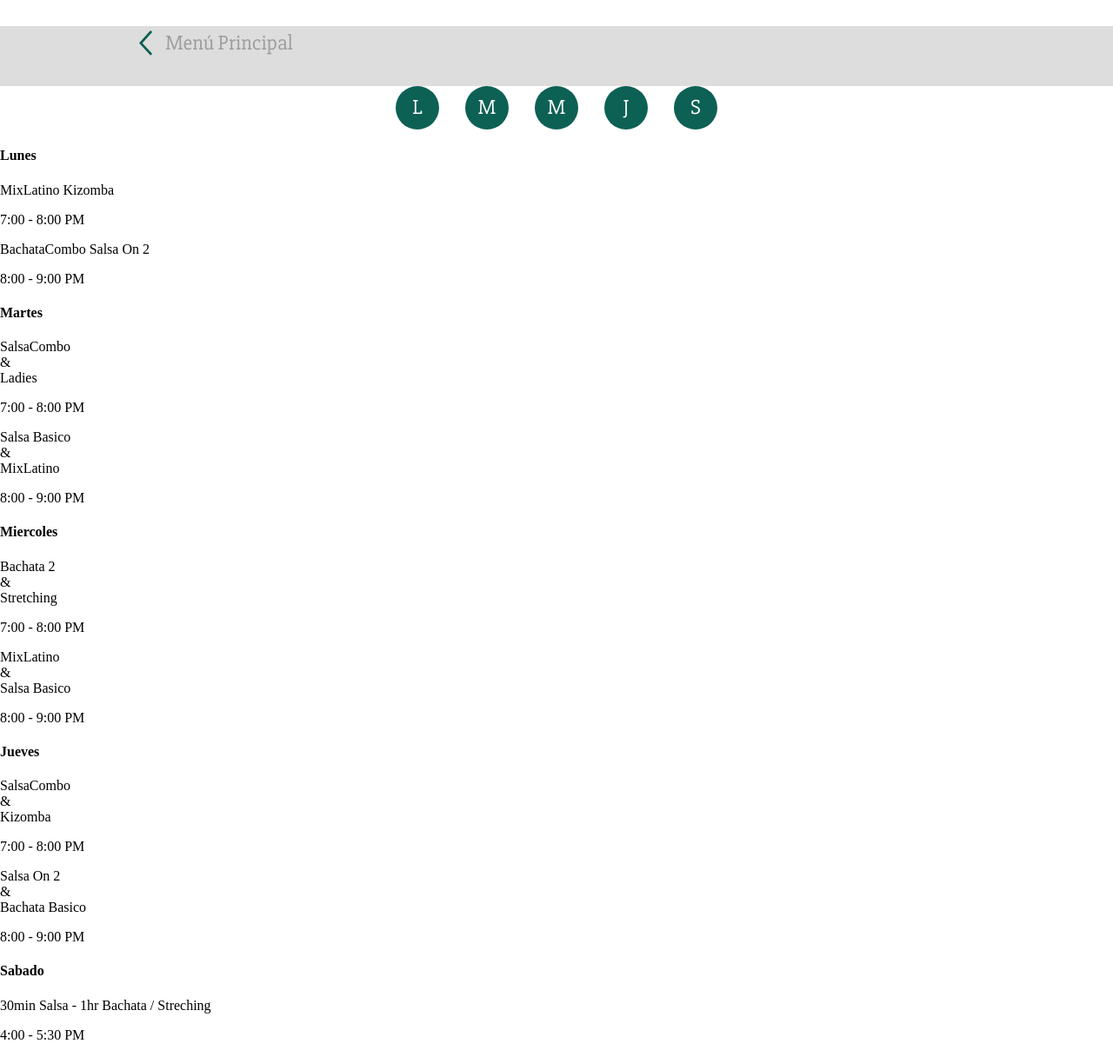
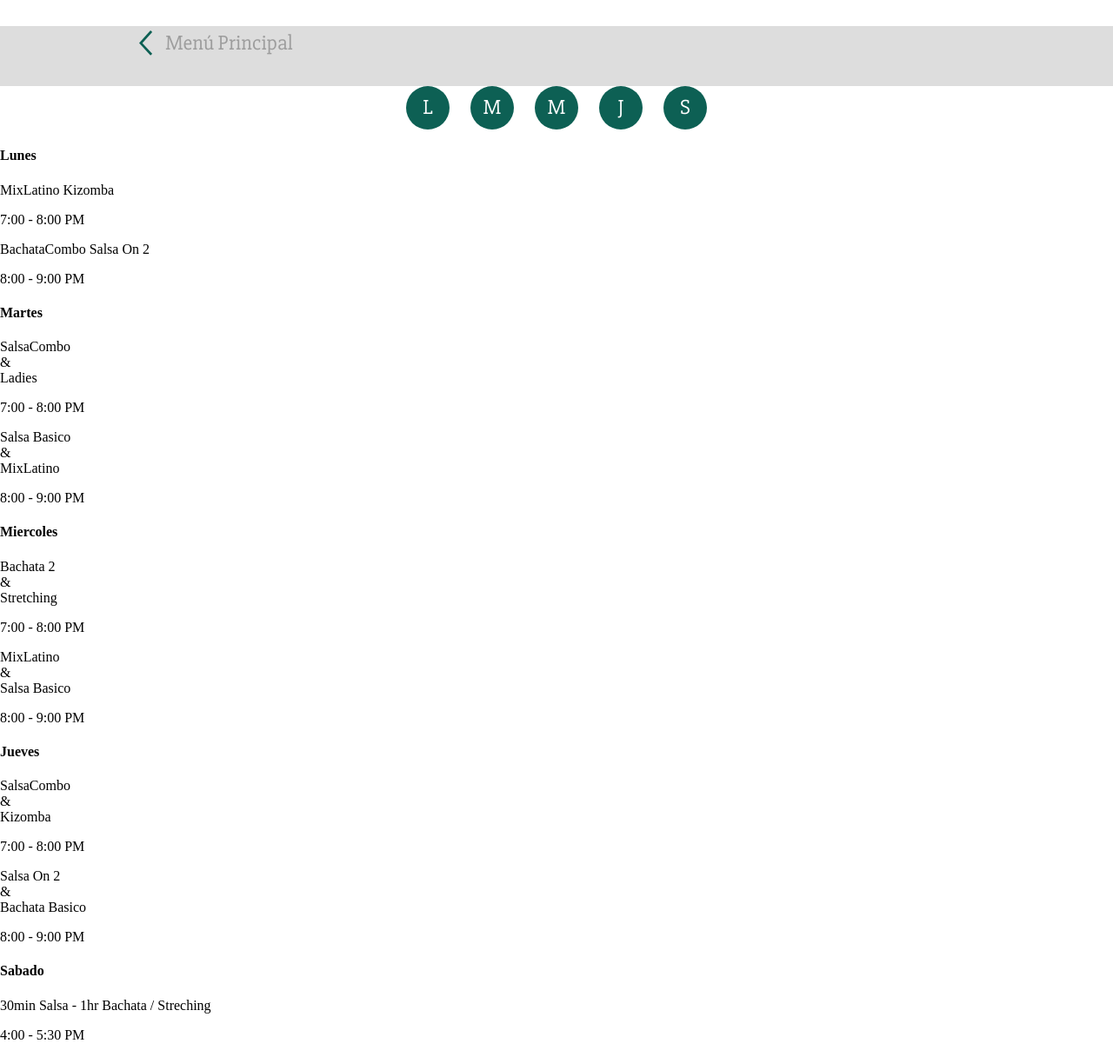
Before and after one commit to AlejandrLara12/nsalsat.io, a Jekyll site: the page built from horarios/index.html, in a window 1280 px wide. Shown: the whole page at 87% size. Built offline with Jekyll 4.4.1, drawn with Linux system fonts in a browser that asks for light colours; Markdown is read by kramdown in place of the engine named in the settings.

Commit message:
Circle menu horarios.sass fixed

```diff
--- a/_includes/sections/horarios.html
+++ b/_includes/sections/horarios.html
@@ -2,7 +2,7 @@
 
   <div class="days-menu">
     {% for class in site.data.horarios.horario %}
-      <a class="day" href="#{{ class.dia }}" >{{ class.letter }}</a>
+      <a class="day-link" href="#{{ class.dia }}" ><div class="day">{{ class.letter }}</div></a>
     {% endfor %}
   </div>
 
--- a/_sass/_horarios.sass
+++ b/_sass/_horarios.sass
@@ -4,18 +4,22 @@
   .days-menu
     display: flex
     justify-content: center
-    align-items: baseline
+    align-items: center
 
-    .day
-      $circle-size: 50px
-      color: #fff
-      background-color: $accent-dark
-      border-radius: $circle-size
-      height: $circle-size
-      width: $circle-size
-      line-height: $circle-size
+    .day-link
       text-decoration: none
-      text-align: center
-      font-family: $font-family-accent
-      font-size: $font-size-title
-      margin: 0 15px
+      margin: 0 12px
+
+      .day
+        display: inline-block
+        $circle-size: 50px
+        color: #fff
+        background-color: $accent-dark
+        border-radius: $circle-size
+        height: $circle-size
+        width: $circle-size
+        line-height: $circle-size
+        text-decoration: none
+        text-align: center
+        font-family: $font-family-accent
+        font-size: $font-size-title
```
Also changed, not shown: 2 other files.
